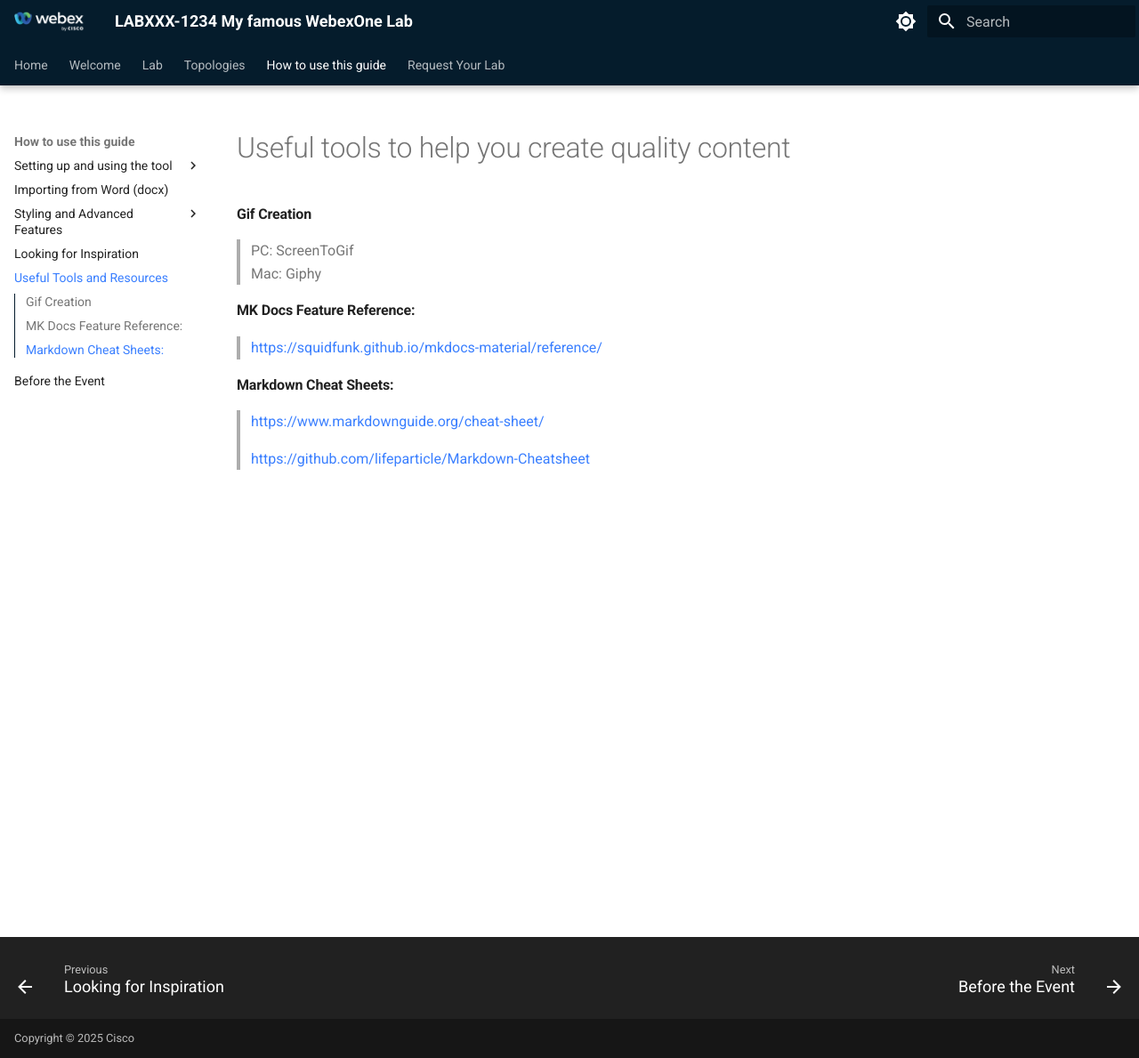
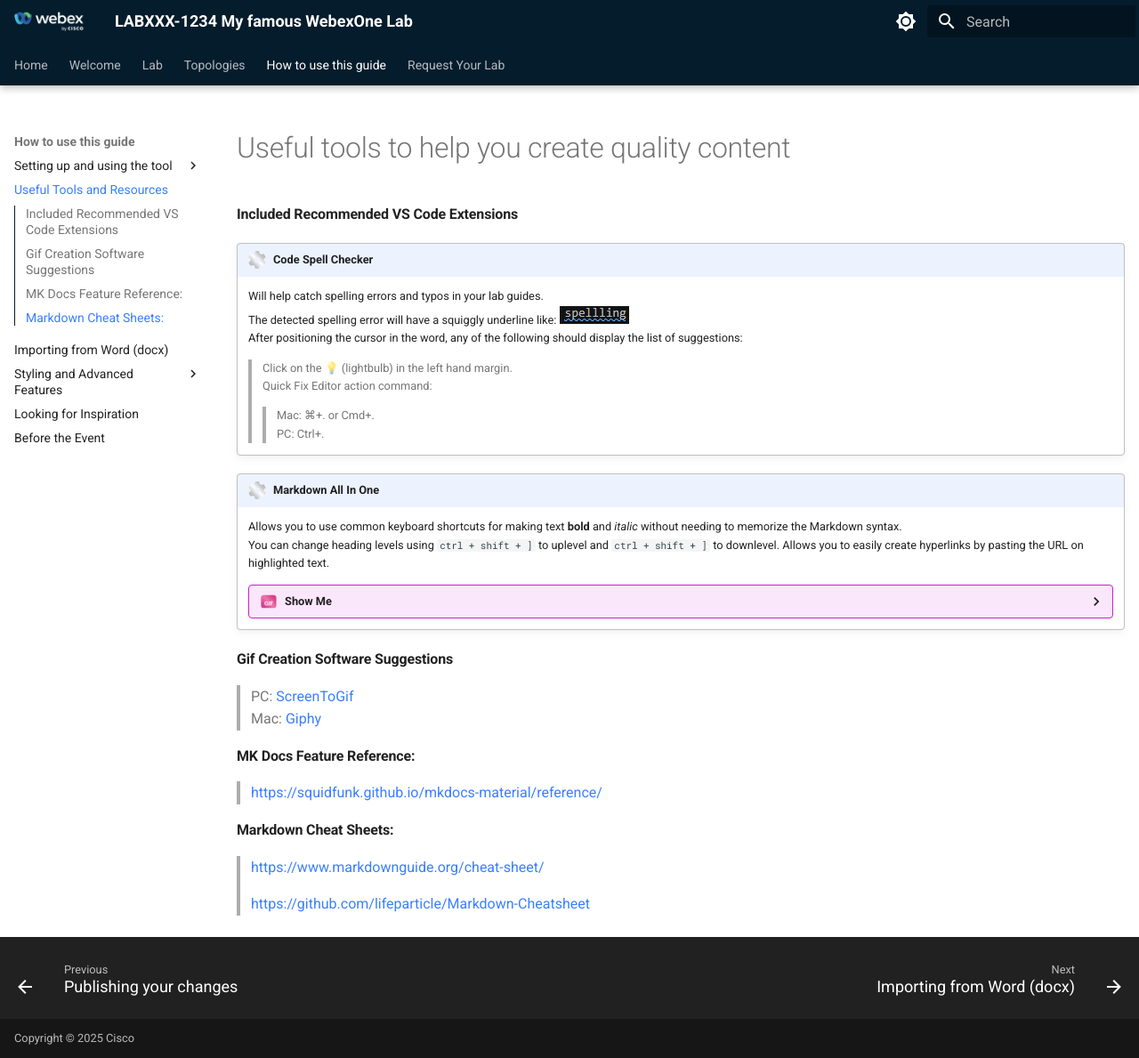
Before and after one commit to WebexCC-SA/LAB-DEMO, an MkDocs documentation site: the page built from docs/howToUse/usefulTools.md, in a window 1280 px wide and 1189 px high. Shown: the whole window at 89% size. Built offline with MkDocs 1.6.1 and Material for MkDocs 9.7.7, drawn with Linux system fonts in a browser that asks for light colours.

Commit message:
updating useful tools, adding extensions, adding default image paste settings, updating initial setup

```diff
--- a/docs/howToUse/usefulTools.md
+++ b/docs/howToUse/usefulTools.md
@@ -1,8 +1,25 @@
 # Useful tools to help you create quality content
 
-#### Gif Creation
-> PC: ScreenToGif
-> Mac: Giphy
+#### Included Recommended VS Code Extensions
+!!! tool "Code Spell Checker"
+    Will help catch spelling errors and typos in your lab guides.
+    The detected spelling error will have a squiggly underline like: ![alt text](assets/image.png)
+    After positioning the cursor in the word, any of the following should display the list of suggestions:
+    > Click on the 💡 (lightbulb) in the left hand margin.
+    > Quick Fix Editor action command:
+    >> Mac: ⌘+. or Cmd+.
+    >> PC: Ctrl+.
+!!! tool "Markdown All In One"
+    Allows you to use common keyboard shortcuts for making text **bold** and *italic* without needing to memorize the Markdown syntax.
+    You can change heading levels using `ctrl + shift + ]` to uplevel and `ctrl + shift + ]` to downlevel.
+    Allows you to easily create hyperlinks by pasting the URL on highlighted text.
+    ??? gif "Show Me"
+        ![alt text](assets/createHyperlink.gif)
+
+#### Gif Creation Software Suggestions
+> PC: [ScreenToGif](https://apps.microsoft.com/detail/9n3sqk8pds8g){:target="_blank"}
+> Mac: [Giphy](https://giphy.com/apps/giphycapture){:target="_blank"}
+
 
 
 #### MK Docs Feature Reference:
--- a/mkdocs.yml
+++ b/mkdocs.yml
@@ -97,11 +97,11 @@ nav:
         - Initial Setup: howToUse/initialSetup.md
         - Using the tool after the initial setup: howToUse/postInitial.md
         - Publishing your changes: howToUse/syncChanges.md
+      - Useful Tools and Resources: howToUse/usefulTools.md
       - Importing from Word (docx): howToUse/importingFromWord.md
       - Styling and Advanced Features:
         - Custom Features: howToUse/customFeatures.md
         - Custom Admonitions: howToUse/admonition.md
       - Looking for Inspiration: howToUse/previousEventLabs.md
-      - Useful Tools and Resources: howToUse/usefulTools.md
       - Before the Event: howToUse/beforeTheEvent.md
   - <z onclick='(function(){window.open("https://app.sli.do/event/9FSNERWiqKg55MygtExCBX/embed/polls/7e4d8526-5188-44e9-80ae-736bfd036c1d","_blank")}())'>Request Your Lab</z>: howToUse/requestLab.md
```
Also changed, not shown: docs/howToUse/initialSetup.md (+4 -4 lines), docs/howToUse/assets/createHyperlink.gif (added), docs/howToUse/assets/image.png (added), 1 other file.
